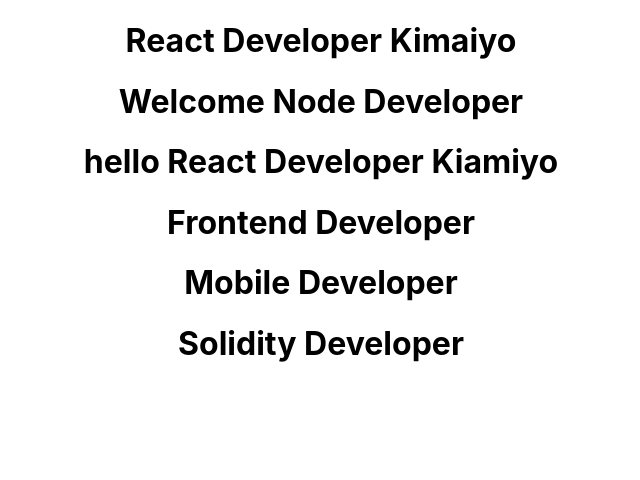
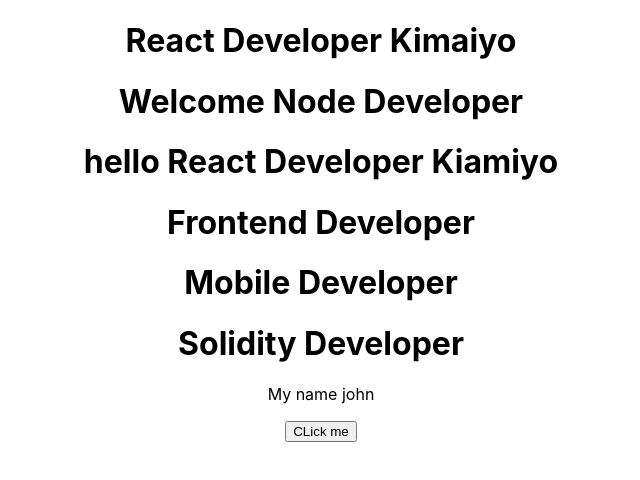
Before and after one commit to JohnKimaiyo/react_vol_6, a React (Create React App) app: page / in a window 1280 px wide. Shown: the top 480 px of the page, without its empty margins (319-959 px from the left). Built offline with nearby package versions, Linux system fonts and the light colour scheme.

Commit message:
onclick usestate

```diff
--- a/src/App.js
+++ b/src/App.js
@@ -5,6 +5,8 @@
 import Welcome from "./component/Welcome";
 import Hello from "./component/Hello";
 import Title from "./component/Title";
+import MyName from "./component/MyName";
+
 function App() {
   return (
     <div className="App">
@@ -14,6 +16,7 @@
       <Title name="Frontend Developer" />
       <Title name="Mobile Developer" />
       <Title name="Solidity Developer" />
+      <MyName/>
     </div>
   );
 }
--- /dev/null
+++ b/src/component/MyName.js
@@ -0,0 +1,21 @@
+import React from "react";
+
+import { useState } from "react";
+
+function MyName() {
+  const [name, setName] = useState("john");
+
+    const changeName = () => {
+      setName("Kimaiyo");
+    };
+
+    return (
+      <div>
+        <p>My name {name}</p>
+        <button onClick={changeName}>CLick me</button>
+      </div>
+    );
+  };
+
+
+export default MyName;
```
